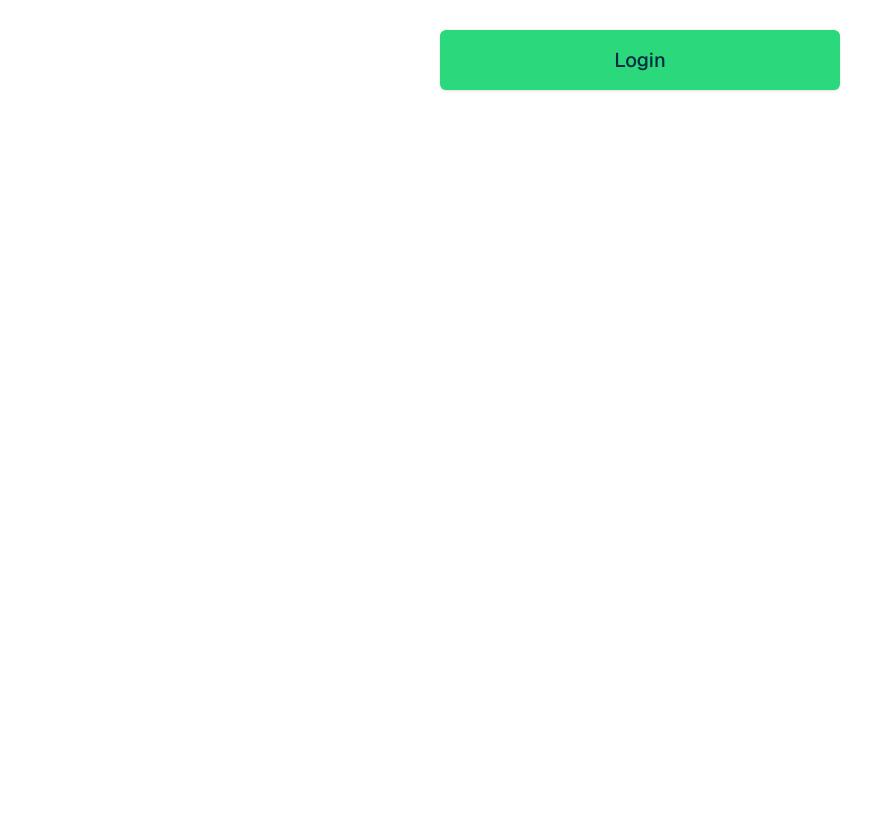
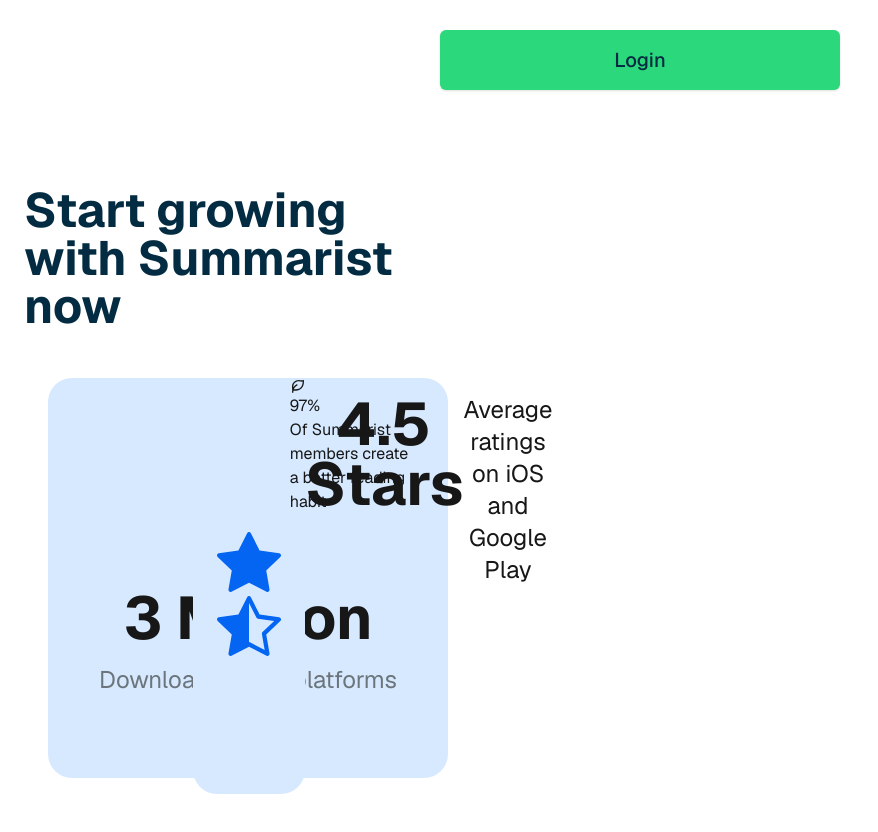
Before and after one commit to nbush71/AdvInternship2, a Next.js app: page / in a window 1280 px wide. Shown: the part 3920-4752 px from the top of the page, without its empty margins (0-878 px from the left). Before the commit the page ends 4066 px from the top, so only its background shows below. Built offline with nearby package versions, Linux system fonts and the light colour scheme.

Commit message:
Numbers EOD edits

```diff
--- a/app/globals.css
+++ b/app/globals.css
@@ -39,6 +39,7 @@
   --color-brand-gray: #6b757b;
   --color-brand-yellow: #fff3d7;
   --color-brand-Review: #394547;
+  --color-brand-ltBlue: #d7e9ff;
 }
 
 @theme {
--- a/app/page.tsx
+++ b/app/page.tsx
@@ -2,6 +2,7 @@
 import Landing from '../src/components/Landing';
 import Features from '../src/components/Features';
 import Reviews from '../src/components/Reviews';
+import Numbers from '../src/components/Numbers';
 
 export default function Home() {
   return (
@@ -17,6 +18,9 @@
         <div className="flex items-center justify-center py-4 md:py-8">
           <Reviews />
         </div>
+        <div className="flex items-center justify-center py-4 md:py-8">
+          <Numbers />
+        </div>
       </main>
     </div>
   );
--- /dev/null
+++ b/src/components/Numbers.js
@@ -0,0 +1,44 @@
+import { BsStarFill, BsStarHalf } from "react-icons/bs";
+import { BiCrown } from "react-icons/bi";
+import { RiLeafLine } from "react-icons/ri";
+
+function Numbers() {
+  return (
+    <section className="grid grid-cols-3 gsp-8" id="numbers">
+      <div className="grid grid-cols-1">
+        <div className="grid grid-cols-1 mt-8 mb-8">
+          <div className="flex flex-1 mb-8 text-brand-darkteal items-center justify-center text-5xl font-bold place-items-center">Start growing with Summarist now</div>
+          <div className="grid grid-cols-3 py-4 px-6">
+            <div className="grid grid-cols-1 size-100 gap-4 text-center rounded-3xl items-center content-center bg-brand-ltBlue">
+              <div className="grid items-center justify-center mb-4">
+                <BiCrown className=" text-brand-blue size-16 m:size-20 md:size-24" />
+              </div>
+              <div className="text-6xl font-bold text-center">3 Million</div>
+              <p className="text-center text-2xl text-brand-gray">Downloads on all platforms</p>
+            </div>
+            <div className="flex flex-1 py-4 px-6">
+              <div className=" py-4 px-6 size-100 gap-4  rounded-3xl items-center content-center bg-brand-ltBlue">
+                <BsStarFill className=" text-brand-blue size-14 m:size-16 md:size-16" />
+                <BsStarHalf className=" text-brand-blue size-14 m:size-16 md:size-16" />
+              </div>
+              <div className="text-6xl font-bold text-center">4.5 Stars</div>
+              <p className="text-2xl text-center">Average ratings on iOS and Google Play
+              </p>
+            </div>
+            <div className="numbers">
+              <div className="numbers__icon">
+                <RiLeafLine  />
+              </div>
+              <div className="numbers__title">97%</div>
+              <div className="numbers__sub--title">
+                Of Summarist members create a better reading habit
+              </div>
+            </div>
+          </div>
+        </div>
+      </div>
+    </section>
+  )
+}
+
+export default Numbers;
```
